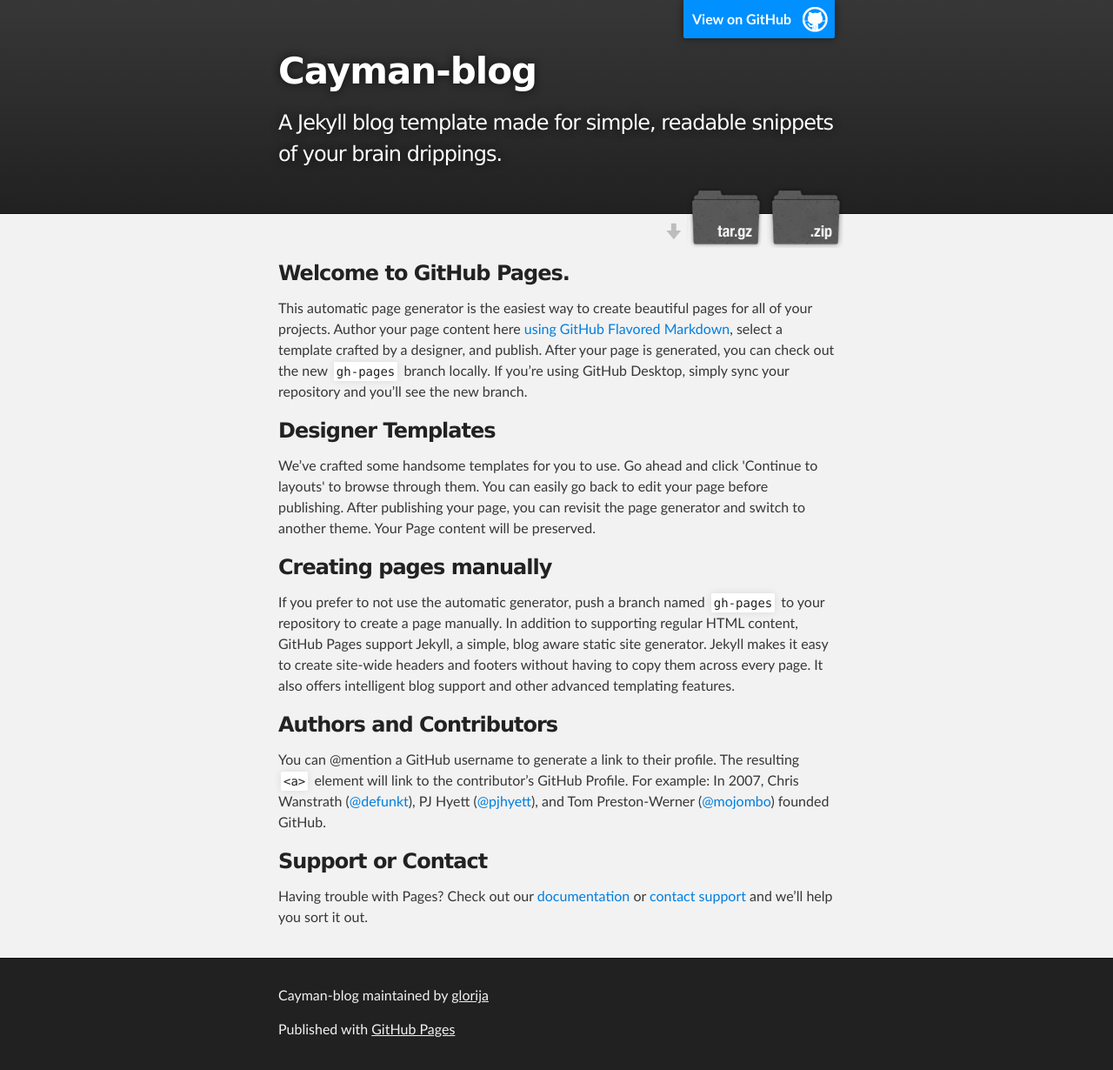
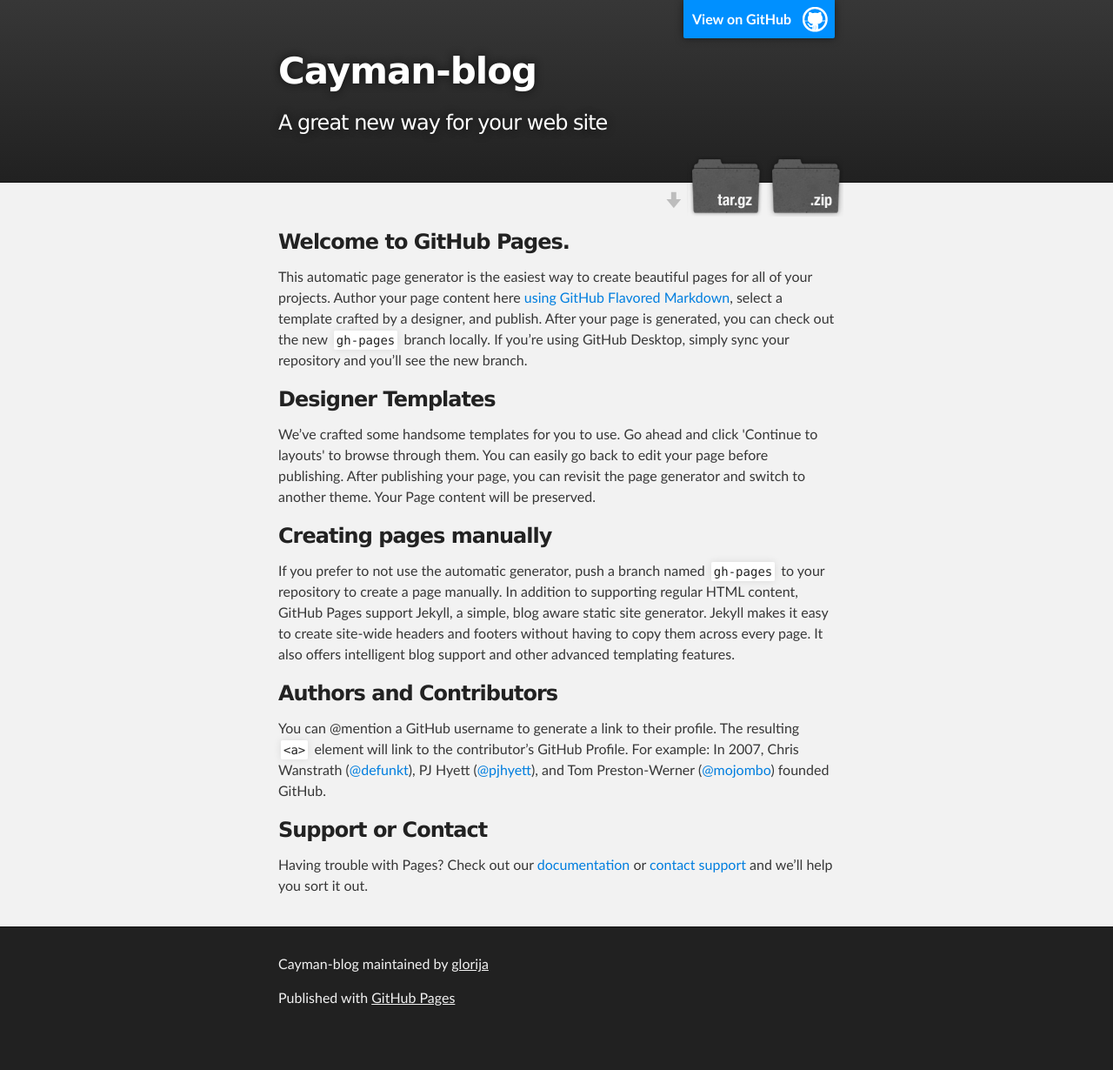
Before and after one commit to adueck/cayman-blog, a Jekyll site: the page index.html, which Jekyll copies as it is, in a window 1280 px wide. Shown: the whole page at 87% size. Built offline with Jekyll 4.4.1, drawn with Linux system fonts in a browser that asks for light colours; after the commit the page ends 1194 px from its top, so only the background shows below that.

Commit message:
Update index.html

```diff
--- a/index.html
+++ b/index.html
@@ -8,7 +8,7 @@
 
     <link rel="stylesheet" type="text/css" media="screen" href="stylesheets/stylesheet.css">
 
-    <title>Cayman-blog</title>
+    <title>The indescribable pleasure</title>
   </head>
 
   <body>
@@ -19,7 +19,7 @@
           <a id="forkme_banner" href="https://github.com/glorija/cayman-blog">View on GitHub</a>
 
           <h1 id="project_title">Cayman-blog</h1>
-          <h2 id="project_tagline">A Jekyll blog template made for simple, readable snippets of your brain drippings.</h2>
+          <h2 id="project_tagline">A great new way for your web site</h2>
 
             <section id="downloads">
               <a class="zip_download_link" href="https://github.com/glorija/cayman-blog/zipball/master">Download this project as a .zip file</a>
```
